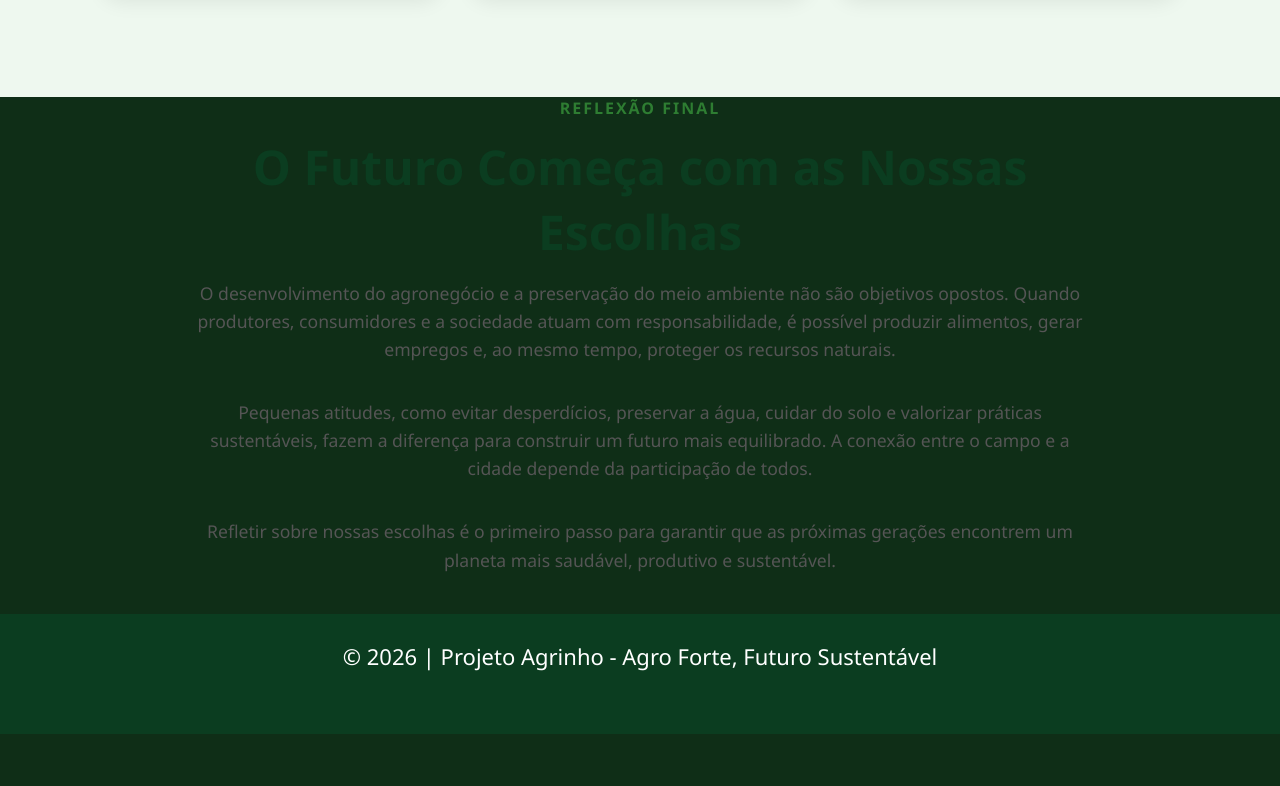
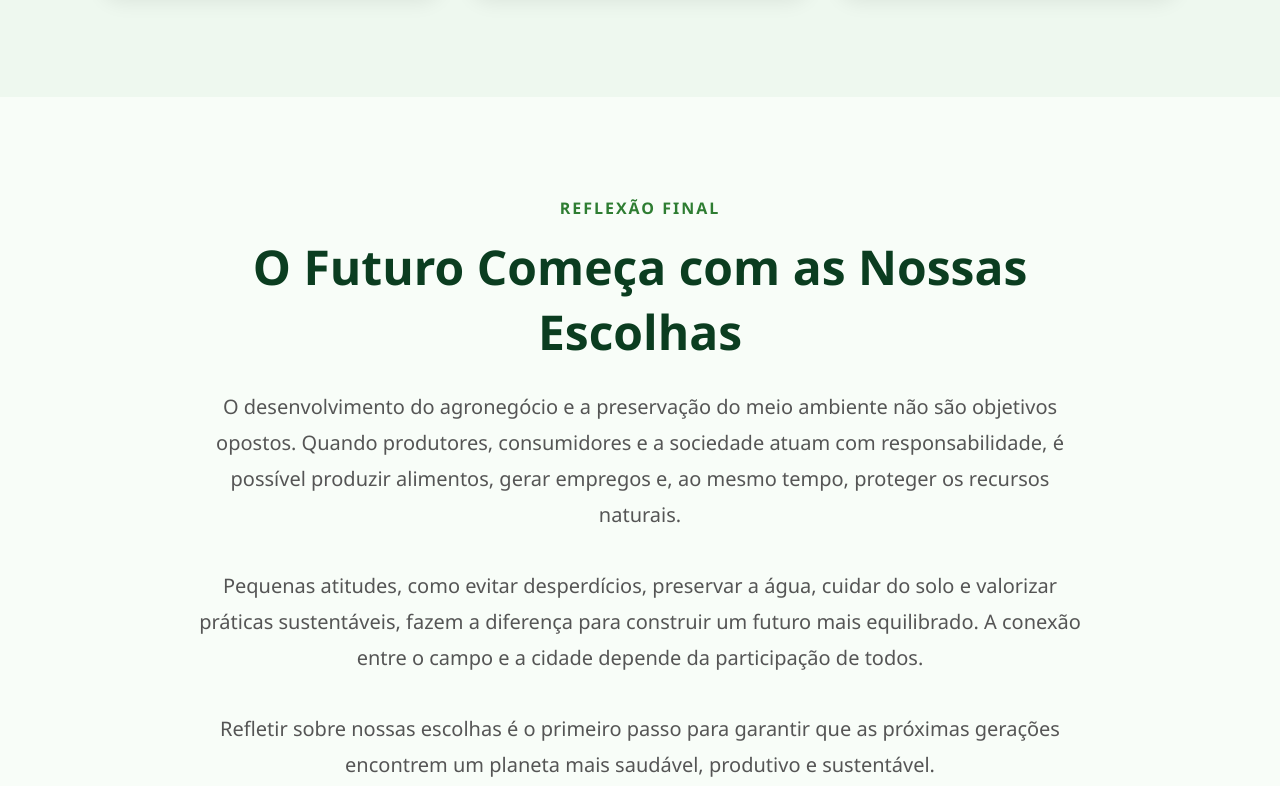
Before and after one commit to davilealgomes-alt/Projeto-Agrinho-, a plain HTML site: page index.html in a window 1280 px wide. Shown: the part 5467-6253 px from the top of the page. Before the commit the page ends 6201 px from the top, so only its background shows below. Drawn offline with Linux system fonts and the light colour scheme.

Commit message:
Update style.css

```diff
--- a/style.css
+++ b/style.css
@@ -448,3 +448,25 @@ footer{
     padding:25px;
     margin-top:40px;
 }
+
+/* ========================= */
+/* REFLEXÃO FINAL */
+/* ========================= */
+
+.reflexao{
+    padding:100px 8%;
+    background:#f8fdf8;
+}
+
+.reflexao .titulo-pilar{
+    max-width:900px;
+    margin:auto;
+    text-align:center;
+}
+
+.reflexao p{
+    color:#555;
+    font-size:20px;
+    line-height:1.8;
+    margin-top:25px;
+}
```
